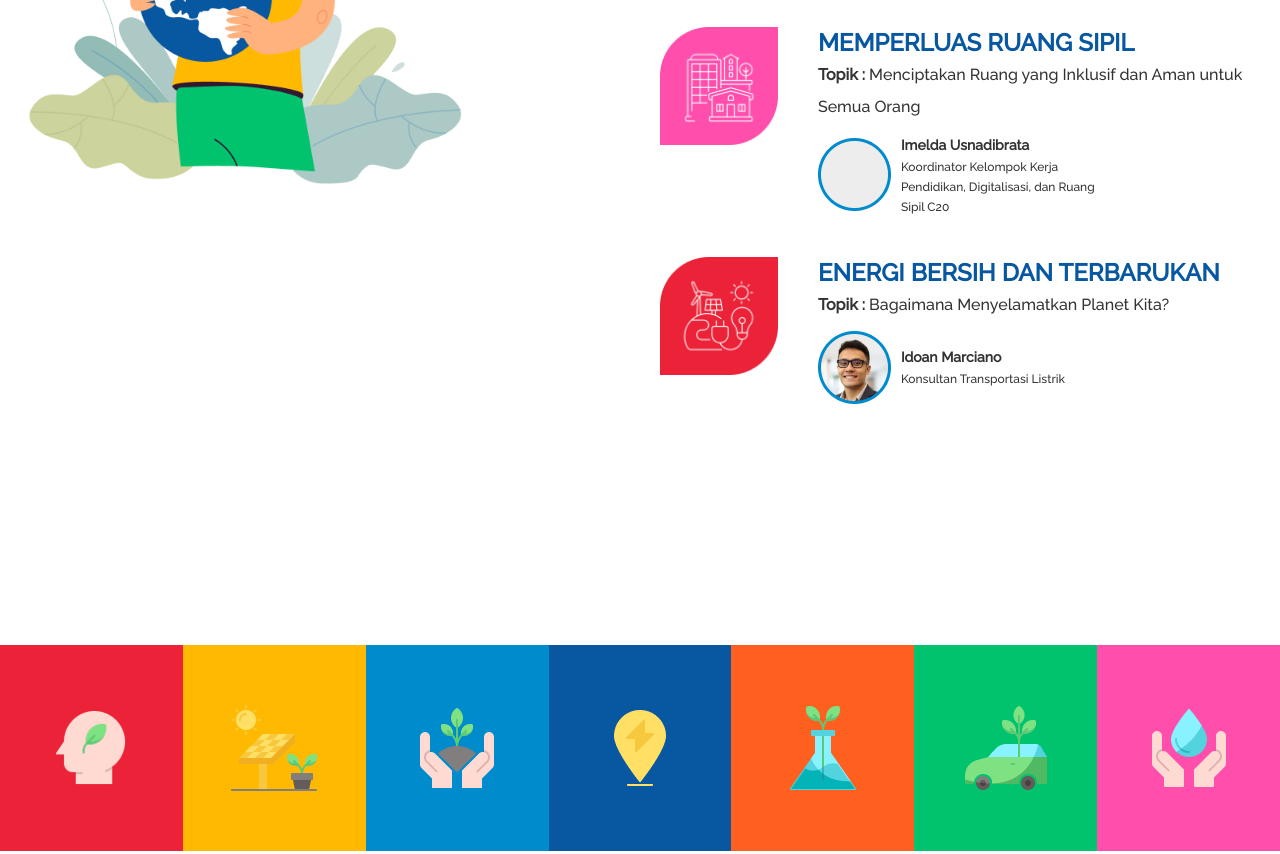
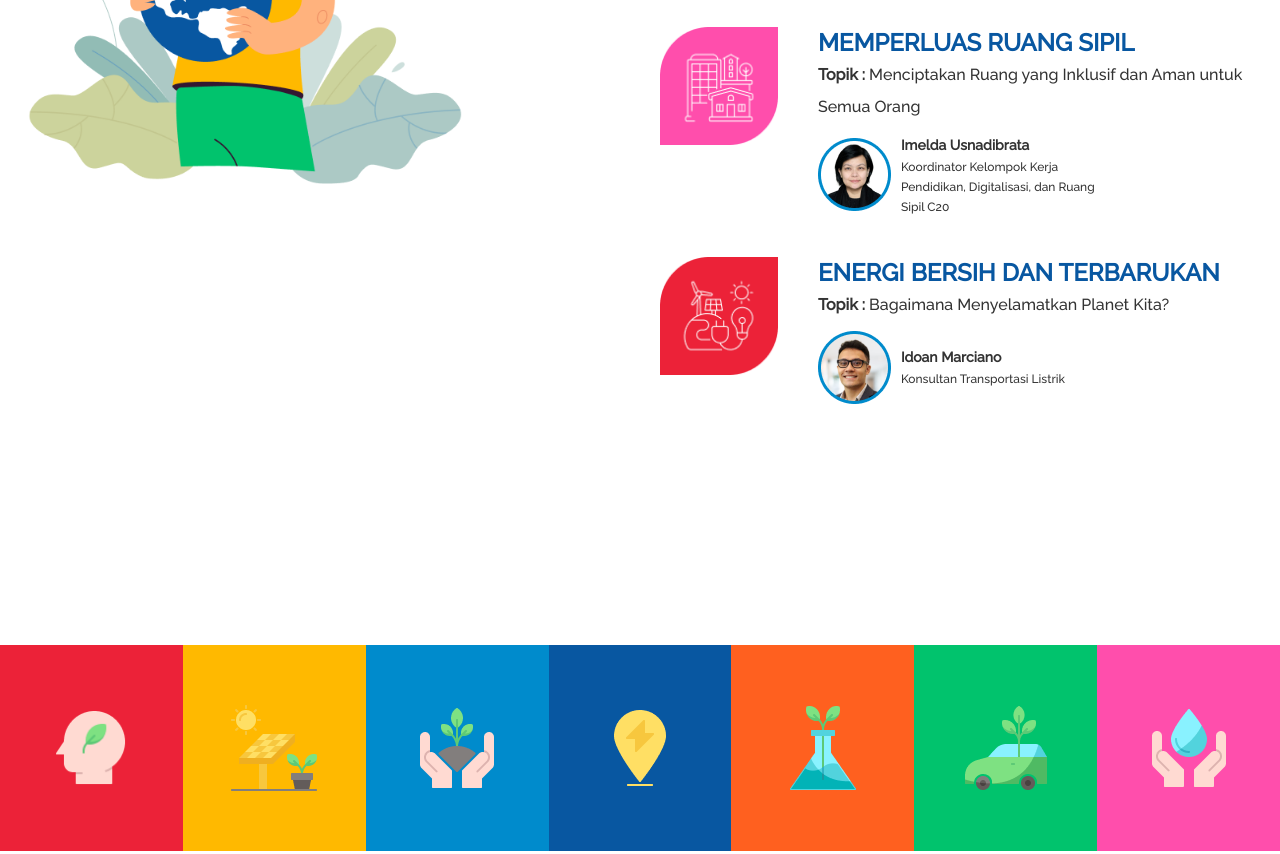
Before and after one commit to dummy-preview/YVC-2022, a plain HTML site: page index.html in a window 1280 px wide. Shown: the part 4401-5255 px from the top of the page. Drawn offline with Linux system fonts and the light colour scheme.

Commit message:
update pembicara

```diff
--- a/index.html
+++ b/index.html
@@ -331,7 +331,7 @@
                                             <p><b>Topik :</b> Menciptakan Ruang yang Inklusif dan Aman untuk Semua Orang</p>
                                             <div class="wrap1">
                                                 <div class="section4__people">
-                                                    <img src="images/p-0.png" alt="people">
+                                                    <img src="images/p-10.png" alt="people">
                                                 </div>
                                                 <div class="section4__text">
                                                     <div class="setion4__name">
@@ -381,7 +381,7 @@
                                             <p><b>Topik :</b> Menjadi Solusi untuk Melestarikan Hutan dan Tanah Kita</p>
                                             <div class="wrap1">
                                                 <div class="section4__people">
-                                                    <img src="images/p-0.png" alt="people">
+                                                    <img src="images/p-11.png" alt="people">
                                                 </div>
                                                 <div class="section4__text">
                                                     <div class="setion4__name">
@@ -508,7 +508,7 @@
                                                             <p><b>Topik :</b> Sejarah dan Perkembangan Isu Iklim, Energi, dan Lingkungan di G20 Kaitannya dengan Pembangunan Berkelanjutan</p>
                                                             <div class="wrap1">
                                                                 <div class="section4__people">
-                                                                    <img src="images/p-0.png" alt="people">
+                                                                    <img src="images/p-12.png" alt="people">
                                                                 </div>
                                                                 <div class="section4__text">
                                                                     <div class="setion4__name">
@@ -676,7 +676,7 @@
                                                             <p><b>Topik :</b> Perempuan Berdaya Melestarikan Tradisi</p>
                                                             <div class="wrap1">
                                                                 <div class="section4__people">
-                                                                    <img src="images/p-0.png" alt="people">
+                                                                    <img src="images/p-13.png" alt="people">
                                                                 </div>
                                                                 <div class="section4__text">
                                                                     <div class="setion4__name">
```
Also changed, not shown: images/p-10.png (added), images/p-11.png (added), images/p-12.png (added), images/p-13.png (added).
